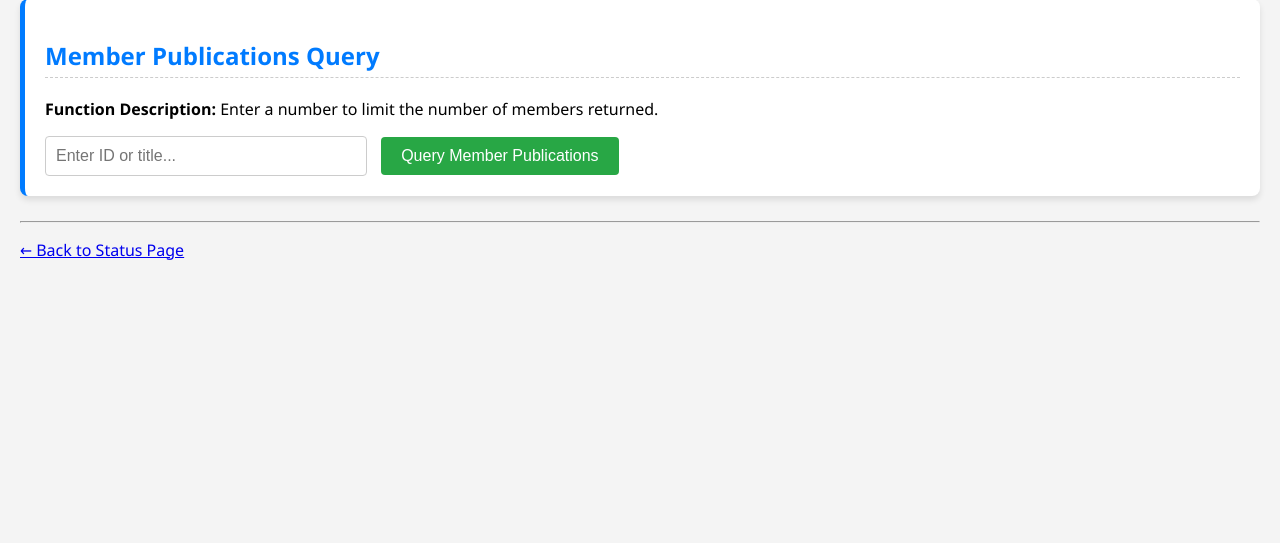
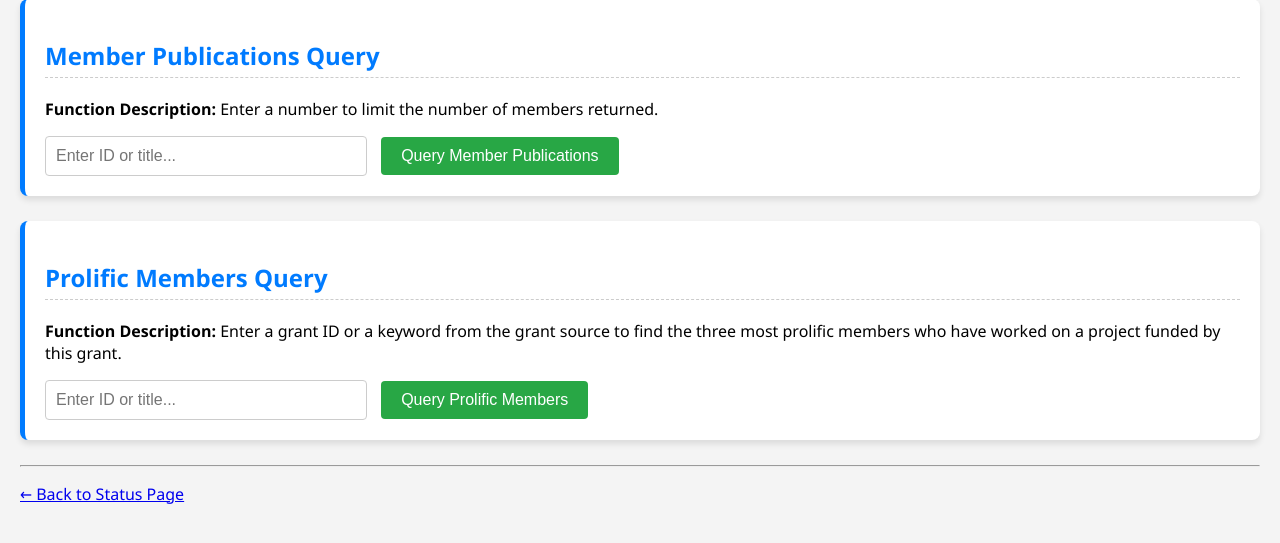
Before and after one commit to Lambor888/CS631Final-Lab-Database-Manage-Systen, a FastAPI app: page /grant-publication-reporting in a window 1280 px wide. Shown: the part 135-678 px from the top of the page. Run offline with FastAPI, Linux system fonts and the light colour scheme; some libraries are stand-ins or nearby versions.

Commit message:
Update grant_publication_reporting.html
Add input for Task 3 Bullet 4 to query prolific members

```diff
--- a/templates/grant_publication_reporting.html
+++ b/templates/grant_publication_reporting.html
@@ -48,6 +48,16 @@
             <button type="submit">Query Member Publications</button>
         </form>
     </div>
+
+    <div class="query-section">
+        <h2>Prolific Members Query</h2>
+        <p><strong>Function Description:</strong> Enter a grant ID or a keyword from the grant source to find the three most prolific members who have worked on a project funded by this grant.</p>
+
+        <form method="POST" action="/query/grant-prolific">
+            <input type="text" name="grant_identifier" placeholder="Enter ID or title..." required>
+            <button type="submit">Query Prolific Members</button>
+        </form>
+    </div>
     <!--this is a button section-->
     <!--add more query buttons here if needed-->
 
```
